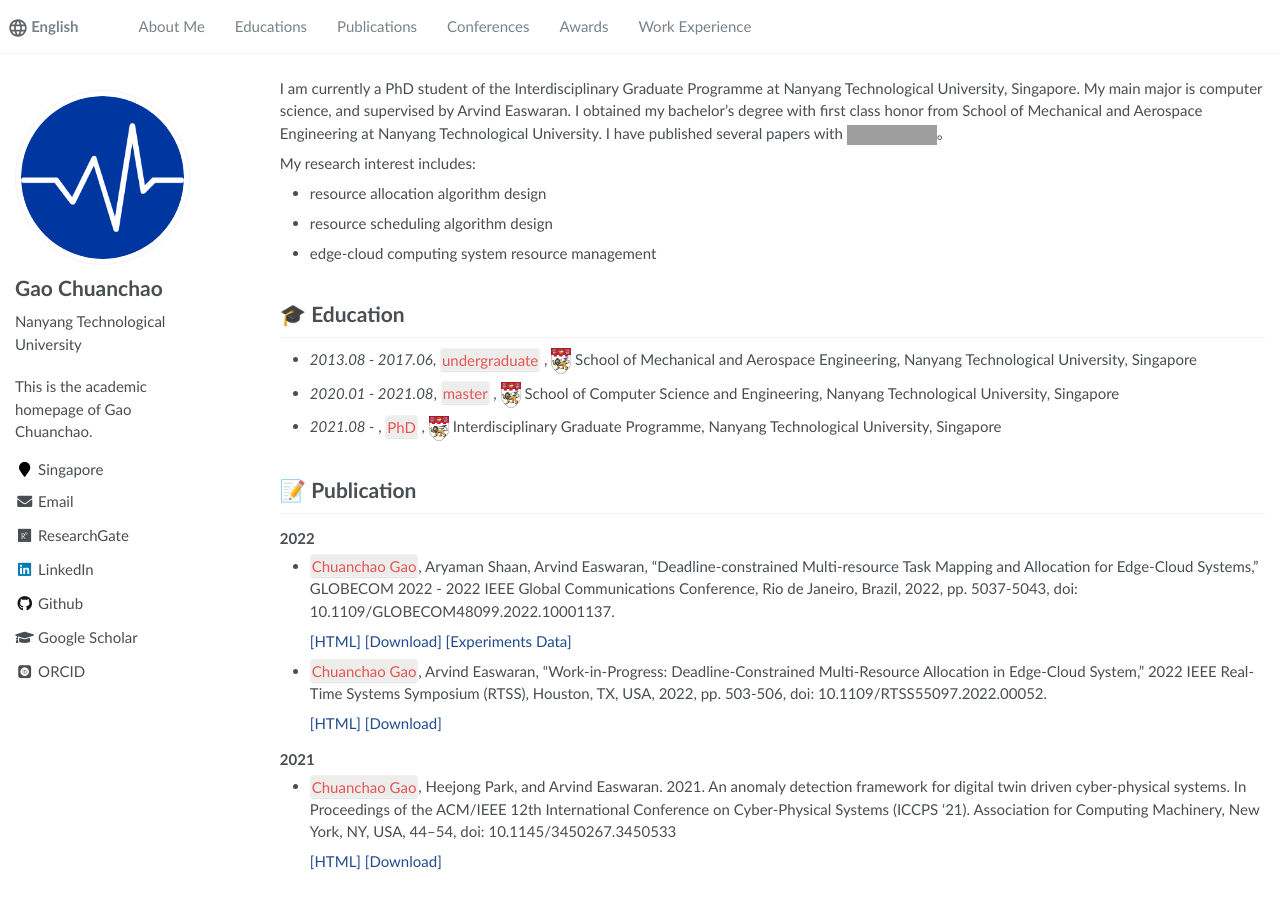
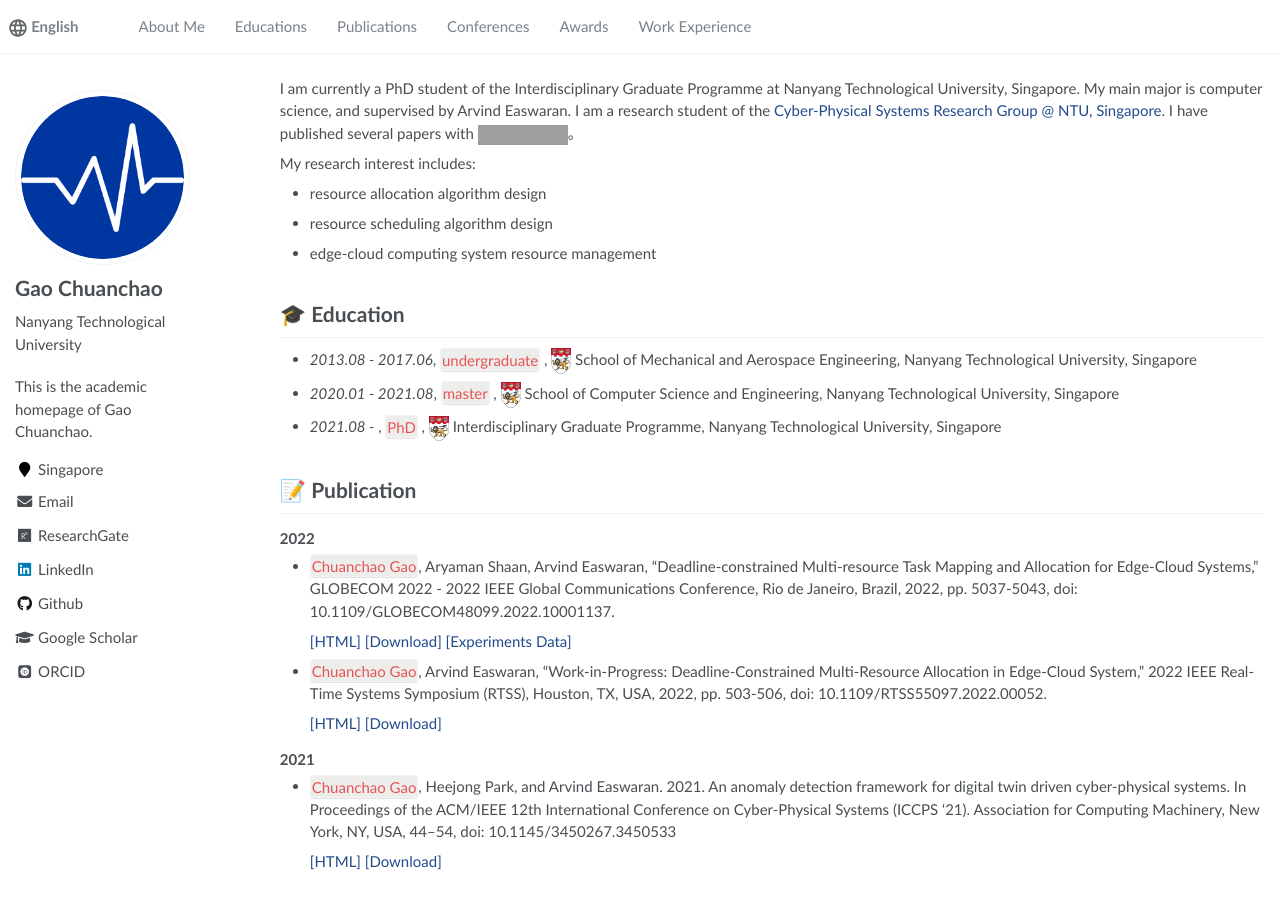
Before and after one commit to gaochuanchao/gaochuanchao.github.io, a Jekyll site: the page built from _pages/about.md, in a window 1280 px wide and 900 px high. Built offline with Jekyll 4.4.1, drawn with Linux system fonts in a browser that asks for light colours; some web fonts are replaced; grey boxes are pictures that could not be loaded.

Commit message:
Update about.md

```diff
--- a/_pages/about.md
+++ b/_pages/about.md
@@ -17,7 +17,7 @@ redirect_from:
 
 <span class='anchor' id='about-me'></span>
 
-I am currently a PhD student of the Interdisciplinary Graduate Programme at Nanyang Technological University, Singapore. My main major is computer science, and supervised by Arvind Easwaran. I obtained my bachelor's degree with first class honor from School of Mechanical and Aerospace Engineering at Nanyang Technological University. I have published several papers with
+I am currently a PhD student of the Interdisciplinary Graduate Programme at Nanyang Technological University, Singapore. My main major is computer science, and supervised by Arvind Easwaran. I am a research student of the [Cyber-Physical Systems Research Group @ NTU, Singapore](https://cps-research-group.github.io/). I have published several papers with
  <a href='https://scholar.google.com/citations?user=JN7s960AAAAJ'><img src="https://img.shields.io/endpoint?url={{ url | url_encode }}&logo=Google%20Scholar&labelColor=f6f6f6&color=9cf&style=flat&label=citations"></a>。
 
 My research interest includes:
```
